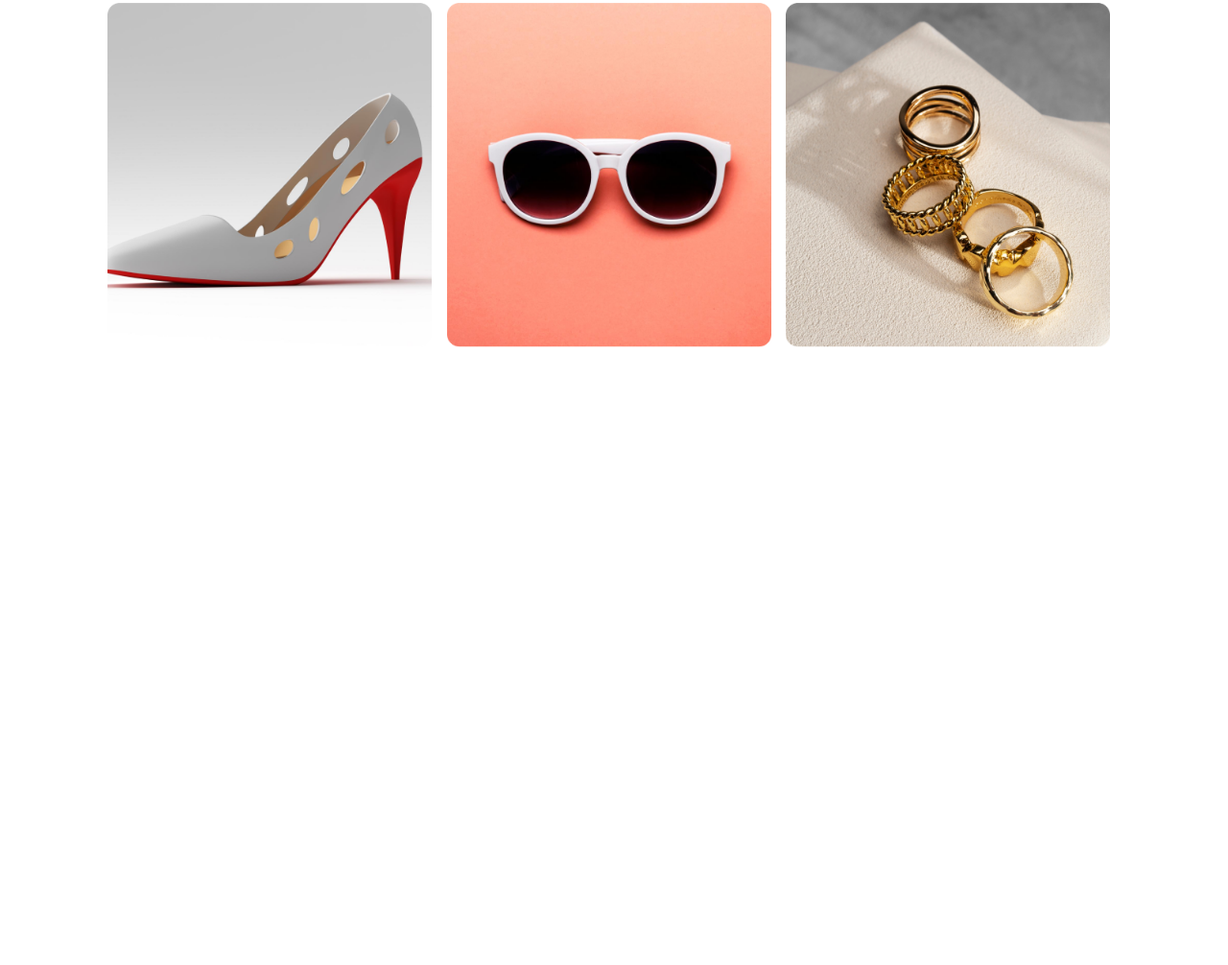
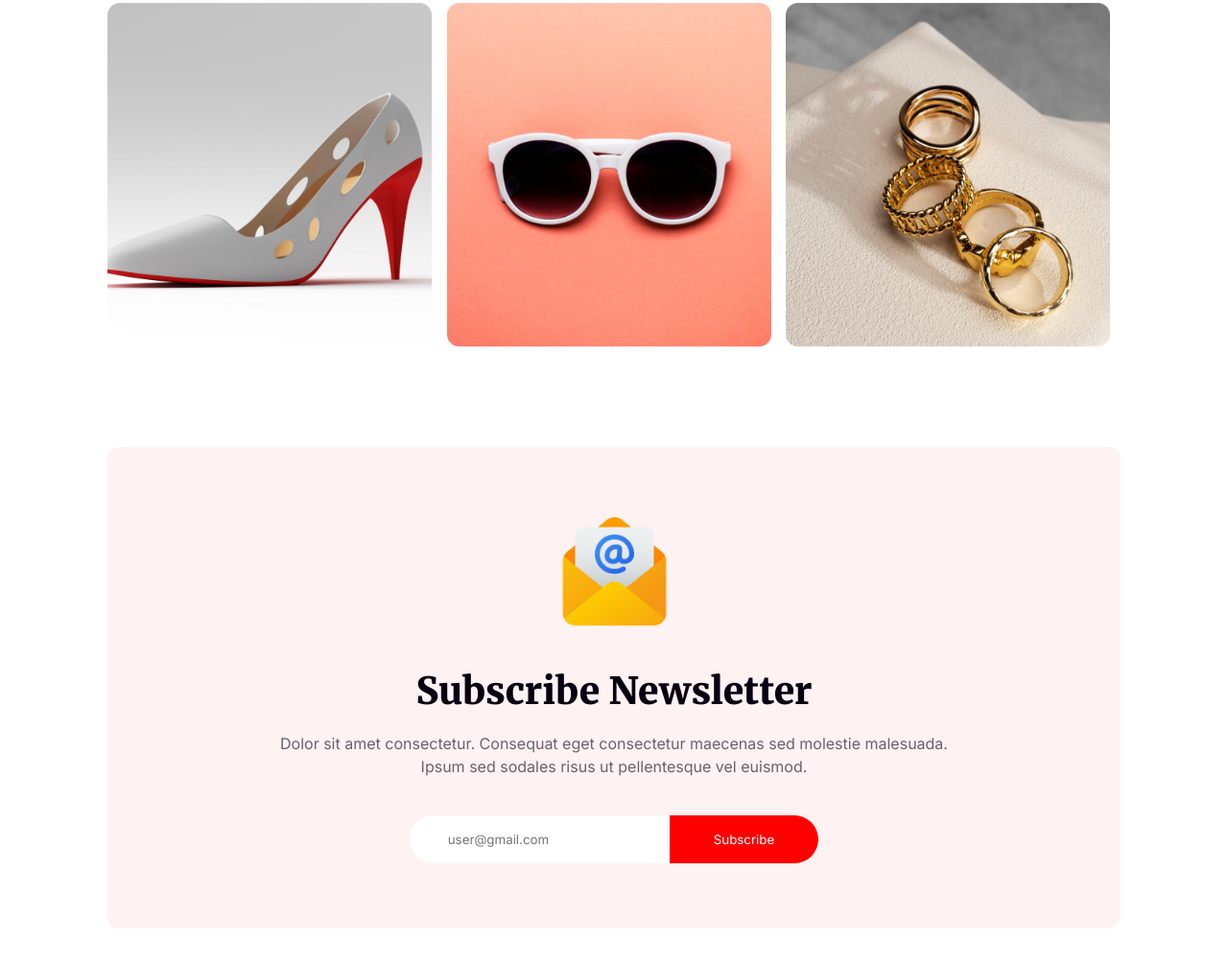
Before and after one commit to 44fahadhasan/a1-new-year, a plain HTML site: page index.html in a window 1280 px wide. Shown: the part 5604-6610 px from the top of the page at 96% size. Before the commit the page ends 6100 px from the top, so only its background shows below. Drawn offline with Linux system fonts and the light colour scheme.

Commit message:
subscribe sectiion all ok

```diff
--- a/assets/style/style.css
+++ b/assets/style/style.css
@@ -49,16 +49,6 @@ button {
 
 span {
   color: #f00;
-}
-
-/* some section back color */
-.joininfo .joininfo-wrapper {
-  background-image: linear-gradient(
-    180deg,
-    rgba(255, 0, 0, 0.1) 0%,
-    rgba(255, 0, 0, 0) 100%
-  );
-  border-radius: 10px;
 }
 
 /* header banner css style*/
@@ -168,6 +158,12 @@ span {
 }
 
 .joininfo .joininfo-wrapper {
+  background-image: linear-gradient(
+    180deg,
+    rgba(255, 0, 0, 0.1) 0%,
+    rgba(255, 0, 0, 0) 100%
+  );
+  border-radius: 10px;
   padding: 80px 0px 150px 0px;
   margin-top: 100px;
 }
@@ -328,5 +324,70 @@ span {
   width: 100%;
 }
 
+/* subscribe css style  */
+.subscribe {
+  margin-top: 100px;
+}
+
+.subscribe .subscribe-wrapper {
+  padding: 68px 0px;
+  border-radius: 13px;
+  background: rgba(255, 0, 0, 0.05);
+  text-align: center;
+}
+
+/* subscribe icon */
+.subscribe .subscribe-wrapper .subscribe-icon img {
+  width: 123px;
+}
+
+/* subscribe text */
+.subscribe .subscribe-wrapper .subscribe-text {
+  width: 70%;
+  margin: auto;
+}
+
+.subscribe .subscribe-wrapper .subscribe-text h1 {
+  margin-top: 34px;
+}
+
+.subscribe .subscribe-wrapper .subscribe-text p {
+  margin-top: 18px;
+}
+
+/* subscribe input  */
+.subscribe .subscribe-wrapper .subscribe-input {
+  margin-top: 39px;
+}
+
+.subscribe .subscribe-wrapper .subscribe-input {
+  margin-top: 39px;
+}
+
+.subscribe .subscribe-wrapper .subscribe-input input {
+  height: 50px;
+  border: 0;
+  font-family: "Inter", sans-serif;
+}
+
+.subscribe .subscribe-wrapper .subscribe-input input[type="email"]:focus {
+  border: 0;
+}
+
+.subscribe .subscribe-wrapper .subscribe-input input[type="email"] {
+  padding: 0px 40px;
+  border-radius: 50px 0px 0px 50px;
+  color: rgba(7, 2, 17, 0.3);
+}
+
+.subscribe .subscribe-wrapper .subscribe-input input[type="submit"] {
+  padding: 0px 46px;
+  color:white;
+  background-color: #f00;
+  border-radius: 0px 50px 50px 0px;
+  margin-left: -5px;
+  cursor: pointer;
+}
+
 /* font-family: 'Inter', sans-serif;
-font-family: 'Merriweather', serif; */
+font-family: 'Merriweather', serif; */type=""
--- a/index.html
+++ b/index.html
@@ -159,31 +159,53 @@
             <!-- portfolio top area -->
             <div class="portfolio-images-warp-top">
               <div class="img-con">
-                <img src="./assets/images/Rectangle3.png" alt="" />
+                <img src="./assets/images/Rectangle3.png" alt="Rectangle" />
               </div>
               <div class="img-con">
-                <img src="./assets/images/Rectangle4.png" alt="" />
+                <img src="./assets/images/Rectangle4.png" alt="Rectangle" />
               </div>
               <div class="img-con">
-                <img src="./assets/images/Rectangle5.png" alt="" />
+                <img src="./assets/images/Rectangle5.png" alt="Rectangle" />
               </div>
             </div>
             <!-- portfolio bottom area -->
             <div class="portfolio-images-warp-bottom">
               <div class="img-con">
-                <img src="./assets/images/Rectangle6.png" alt="" />
+                <img src="./assets/images/Rectangle6.png" alt="Rectangle" />
               </div>
               <div class="img-con">
-                <img src="./assets/images/Rectangle7.png" alt="" />
+                <img src="./assets/images/Rectangle7.png" alt="Rectangle" />
               </div>
               <div class="img-con">
-                <img src="./assets/images/Rectangle8.png" alt="" />
+                <img src="./assets/images/Rectangle8.png" alt="Rectangle" />
               </div>
             </div>
           </div>
         </div>
       </section>
       <!-- end portfolio markup  -->
+
+      <!-- starting subscribe markup  -->
+      <section class="subscribe">
+        <div class="container subscribe-wrapper">
+          <div class="subscribe-icon">
+            <img src="./assets/images/Group-61.png" alt="gmail-icon" />
+          </div>
+          <div class="subscribe-text">
+            <h1>Subscribe Newsletter</h1>
+            <p>
+              Dolor sit amet consectetur. Consequat eget consectetur maecenas
+              sed molestie malesuada. Ipsum sed sodales risus ut pellentesque
+              vel euismod.
+            </p>
+          </div>
+          <div class="subscribe-input">
+            <input type="email" placeholder="user@gmail.com" />
+            <input type="submit" value="Subscribe" />
+          </div>
+        </div>
+      </section>
+      <!-- end subscribe markup  -->
     </main>
     <!-- end of page main markup -->
 
```
